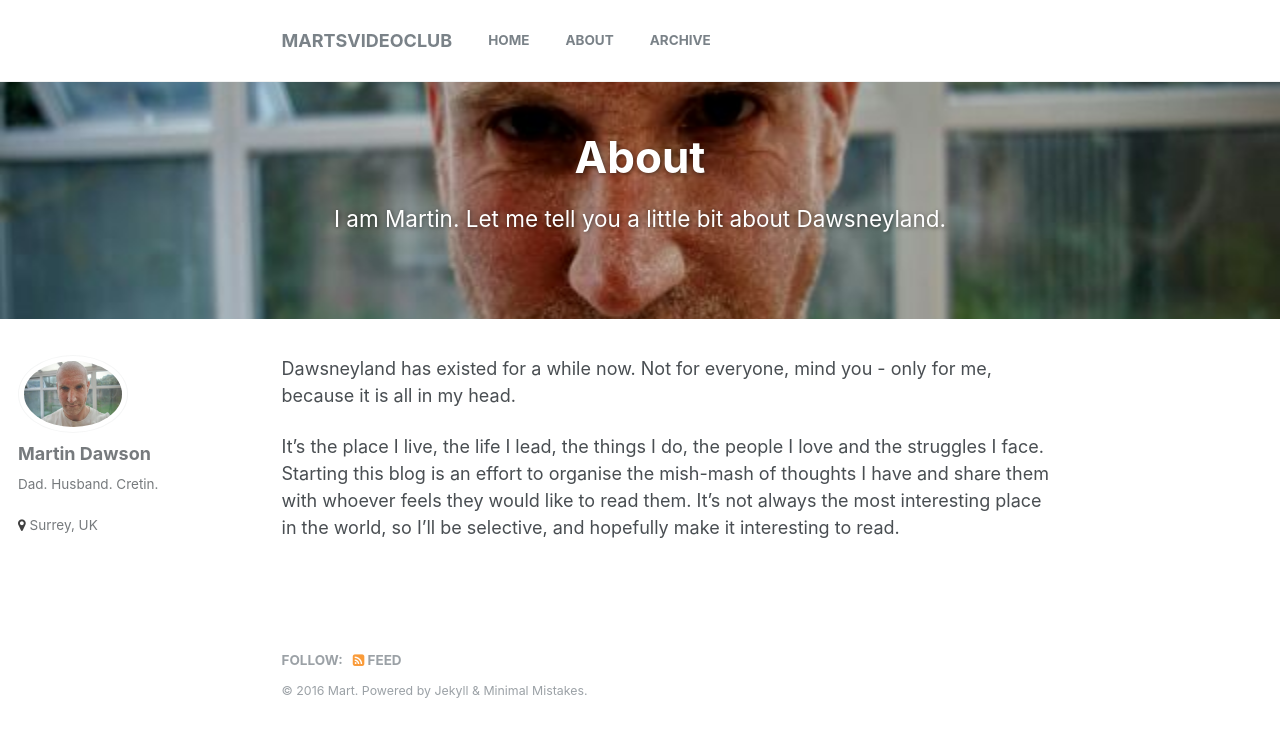
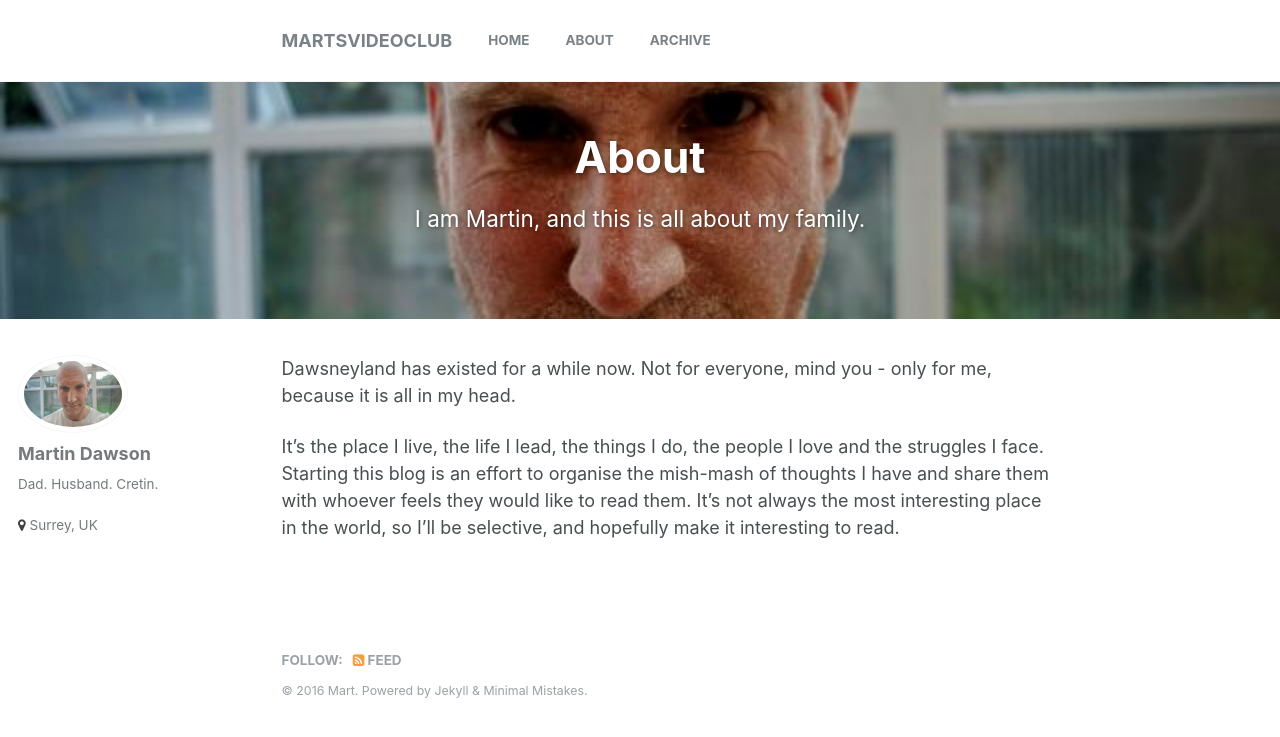
Before and after one commit to martsvideoclub/mmartvid, a Jekyll site: the page built from _pages/about.md, in a window 1280 px wide. Shown: the top 737 px of the page. Built offline with Jekyll 4.4.1, drawn with Linux system fonts in a browser that asks for light colours.

Commit message:
Update about.md

```diff
--- a/_pages/about.md
+++ b/_pages/about.md
@@ -1,7 +1,7 @@
 ---
 
 title: "About"
-excerpt: "I am Martin. Let me tell you a little bit about Dawsneyland."
+excerpt: "I am Martin, and this is all about my family."
 header:
   overlay_image: dusty.jpg
   teaser: dusty.jpg
```
